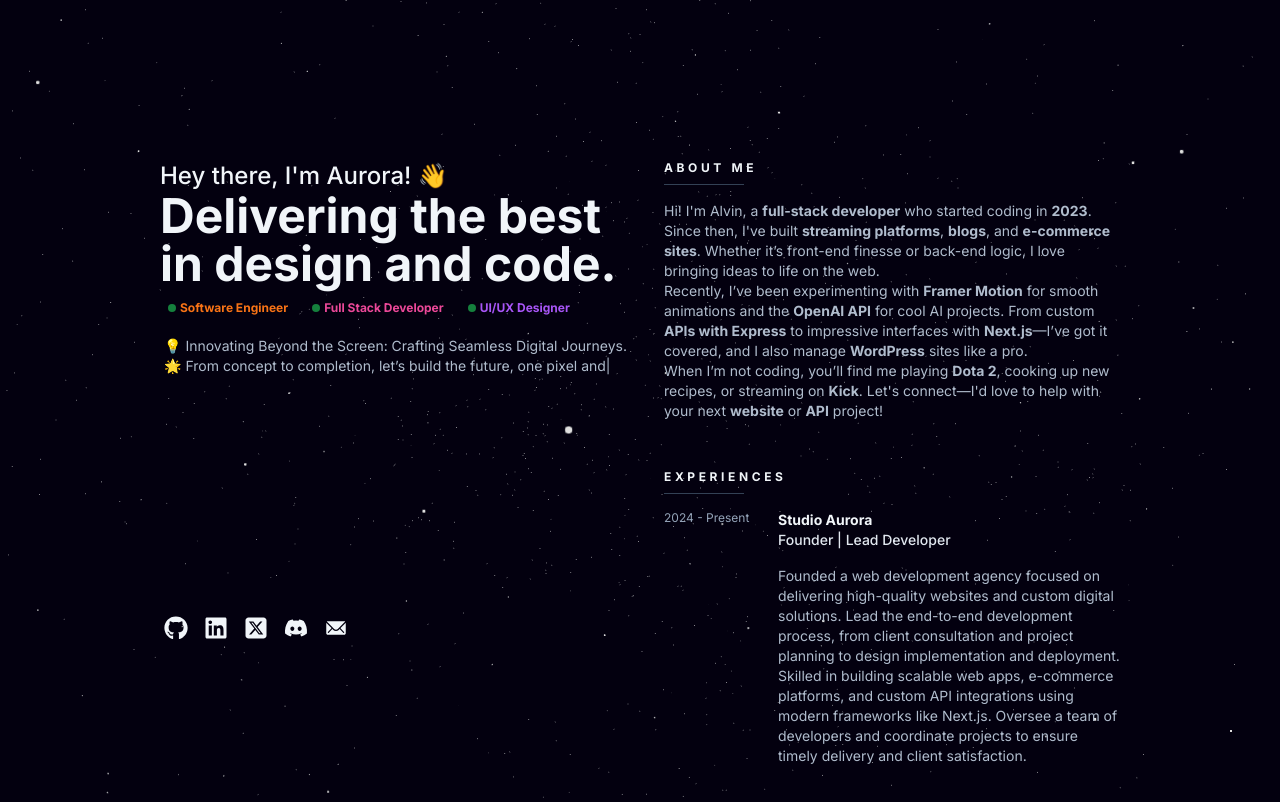
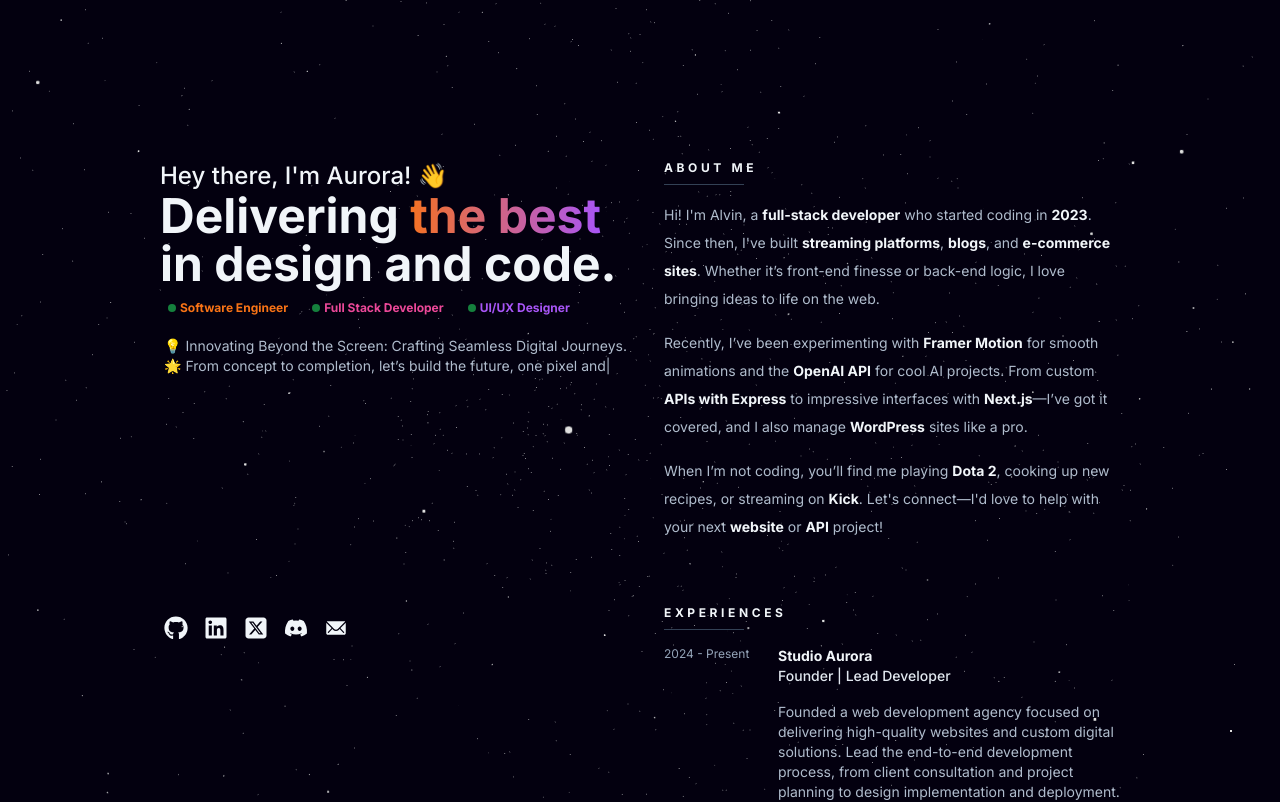
Before and after one commit to devstar969/devstar-portfolio, a Next.js app: page / in a window 1280 px wide. Shown: the top 802 px of the page. Built offline with nearby package versions, Linux system fonts and the light colour scheme.

Commit message:
style: add general styling for sections

```diff
--- a/src/app/globals.css
+++ b/src/app/globals.css
@@ -1,3 +1,20 @@
 @tailwind base;
 @tailwind components;
 @tailwind utilities;
+
+.gradient-accent {
+    @apply text-transparent bg-clip-text bg-gradient-to-r from-orange-500 to-purple-500;
+}
+
+main p {
+  @apply mb-4 leading-7;
+}
+
+main strong {
+  @apply text-slate-100
+}
+
+@layer base {
+  :root {
+
+        --radius: 0.5rem}}
```
